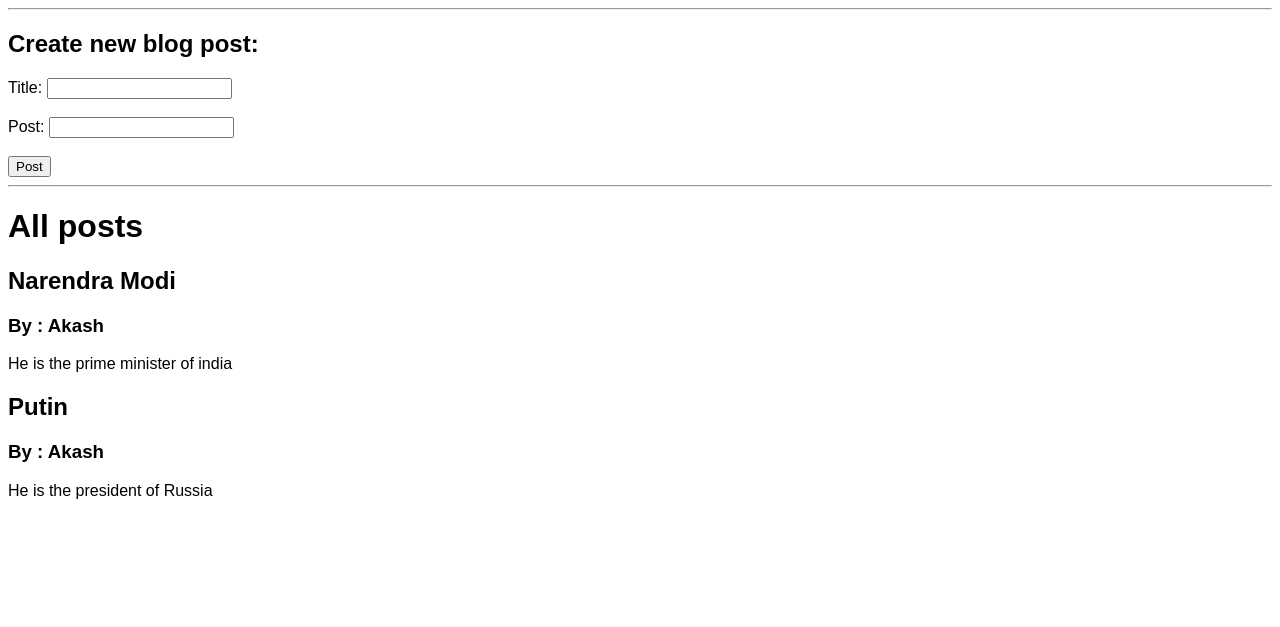
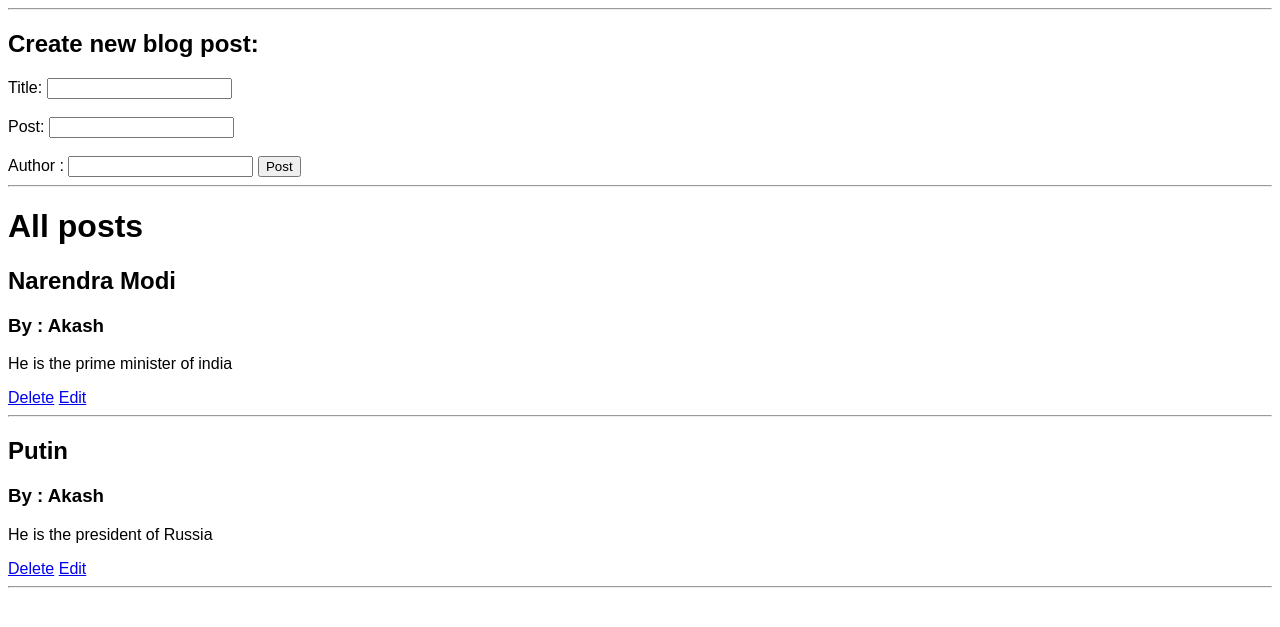
Before and after one commit to aiazm496/FlaskCleverProgrammer, a Flask app: page /posts in a window 1280 px wide. Shown: the top 627 px of the page. Run offline with Flask 2, Linux system fonts and the light colour scheme; data comes from the database, SQL or seed files in the repository; both versions use the stored data as it was after the commit.

Commit message:
17th sept

```diff
--- a/app.py
+++ b/app.py
@@ -45,7 +45,8 @@ def posts():
     if request.method == 'POST':  #request is what is sent by form
         post_title = request.form['title']
         post_content = request.form['content']
-        new_post = BlogPost(title = post_title, content = post_content,author = 'Akash')
+        author = request.form['author']
+        new_post = BlogPost(title = post_title, content = post_content,author = author)
 
         #adding to db from form
         db.session.add(new_post)
@@ -53,15 +54,30 @@ def posts():
         return redirect('/posts')  #url to return back
 
     else:
-        all_posts = BlogPost.query.order_by(BlogPost.date_posted).all()
+        all_posts = BlogPost.query.order_by(BlogPost.date_posted).all() #list of BlogPost object like BlogPost 1
         return render_template('posts.html', posts = all_posts)
 # we have defined variable posts here to store all_data
+#from app import db,BlogPost
 # now we have write code in html to display it on posts.html
 #from app import db,BlogPost
-# get BlogPost objecy by id obj = BlogPost.query.get(1)  enter id number
+# get BlogPost object by id obj = BlogPost.query.get(1)  enter id number
 #to filter list of BlogPost object -> BlogPost.query.filter_by(title = 'Modi').all()
-#to get title  of id 1-> BlogPost.query.get(1).title
+#to get title  of id 1-> BlogPost.query.get(1).title  id is always primary key
 #to change BlogPost.query.get(1).title = 'Narendra Modi' and db.session.commit()
+#delete a object
+# db.session.delete(BlogPost.query.get(3)) then db.session.commit()
+
+@app.route('/posts/delete/<int:id>')
+def delete(id):
+    post = BlogPost.query.get_or_404(id)  #return BlogPost object
+    db.session.delete(post)
+    db.session.commit()
+    return redirect('/posts')
+
+@app.route('/posts/edit/<int:id>')
+def edit(id):
+    post = BlogPost.query.get_or_404(id)  #return BlogPost object
+
 
 #@app.route('/') #nothing in url it is like localhost:5000/
 @app.route('/home/<string:name>')  # it is like localhost:5000/home
@@ -76,5 +92,9 @@ def helloUser(name,id):
 def get_req():
     return "You can only get this webpage"
 
+@app.route('/who/<string:name>')
+def who(name):
+    return "My name is " + name + "."  + " I am " + str(25) + " yrs old."
+
 if __name__ == '__main__':  #to see messages in cmd
     app.run(debug=True)
--- a/templates/posts.html
+++ b/templates/posts.html
@@ -16,6 +16,7 @@
    Post: <input type="text" name="content" id="content">
    <br>
    <br>
+   Author : <input type="text" name="author" id="author">
    <input type="submit" value="Post">
 </form>
 <hr>
@@ -35,6 +36,10 @@
 
         <p>{{ post.content }}</p>
 
+        <a href="/posts/delete/{{post.id}}">Delete</a>
+        <a href="/posts/edit/{{post.id}}">Edit</a>
+        <hr>
+
     {% endfor %}
 
 
```
Also changed, not shown: posts.db.
